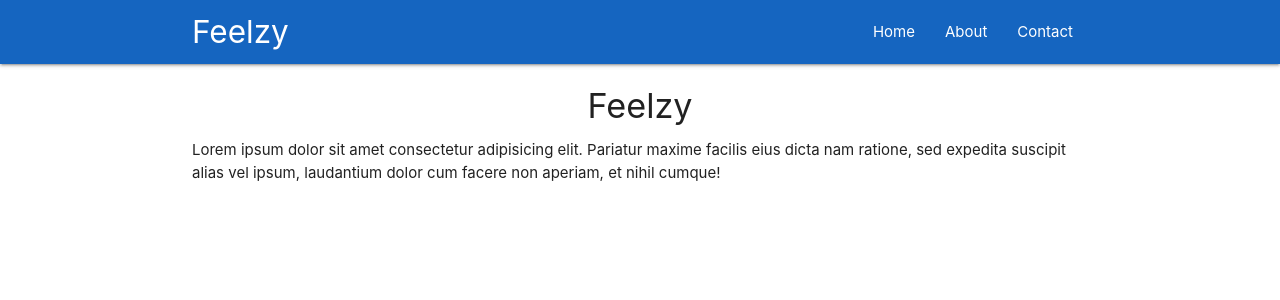
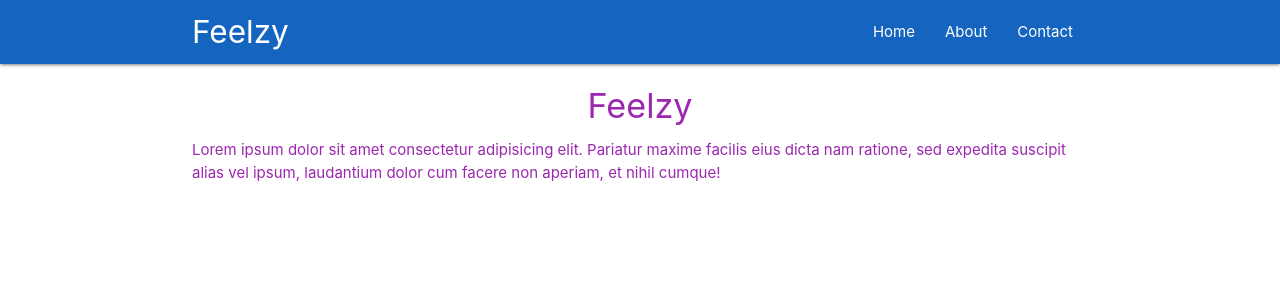
Before and after one commit to BloomTech-Labs/labs9-sentiment-bot, a React (Create React App) app in the folder client/: page / in a window 1280 px wide. Shown: the top 300 px of the page. Built offline with nearby package versions, Linux system fonts and the light colour scheme.

Commit message:
added color change hoc to Home component text

```diff
--- /dev/null
+++ b/client/src/HOC/Rainbow.js
@@ -0,0 +1,18 @@
+import React from 'react';
+
+const Rainbow = (WrappedComponent) => {
+
+  const colors = ['blue', 'purple', 'green', 'pink', 'red', 'yellow'];
+  const randomColor = colors[Math.floor(Math.random() *5)]
+  const className = randomColor + '-text';
+
+  return (props) => {
+    return (
+    <div className={className}>
+      <WrappedComponent {...props} />
+    </div>
+    )
+  }
+}
+
+export default Rainbow
--- a/client/src/components/Home.js
+++ b/client/src/components/Home.js
@@ -1,4 +1,5 @@
 import React from 'react';
+import Rainbow from '../HOC/Rainbow';
 
 
 const Home = () => {
@@ -11,4 +12,4 @@
   )
 }
 
-export default Home
+export default Rainbow(Home)
```
